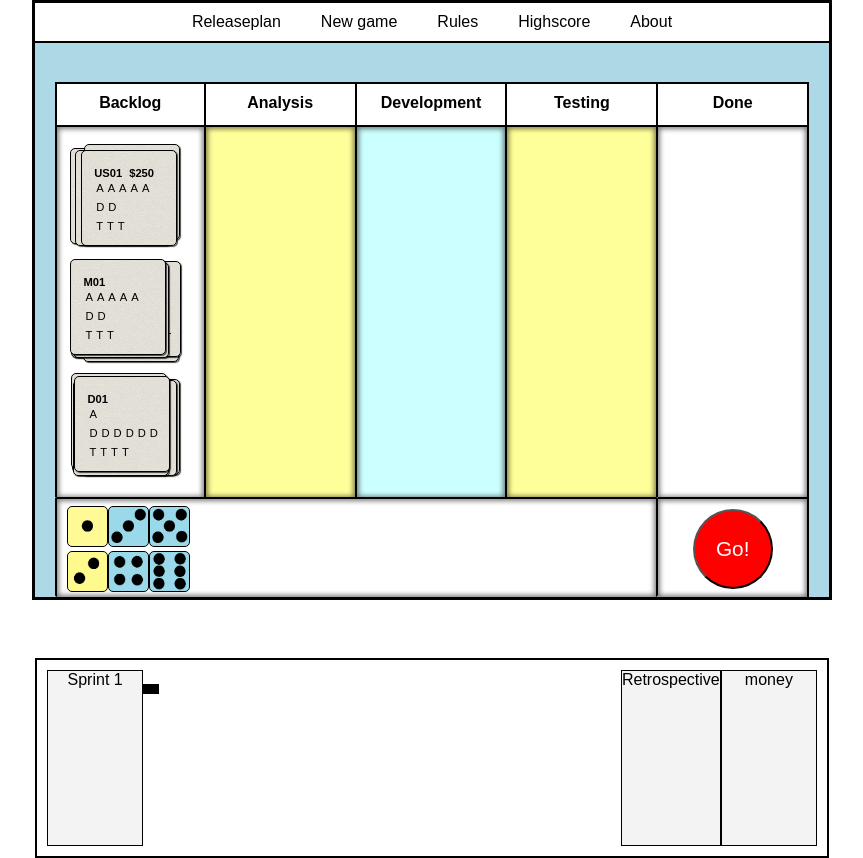
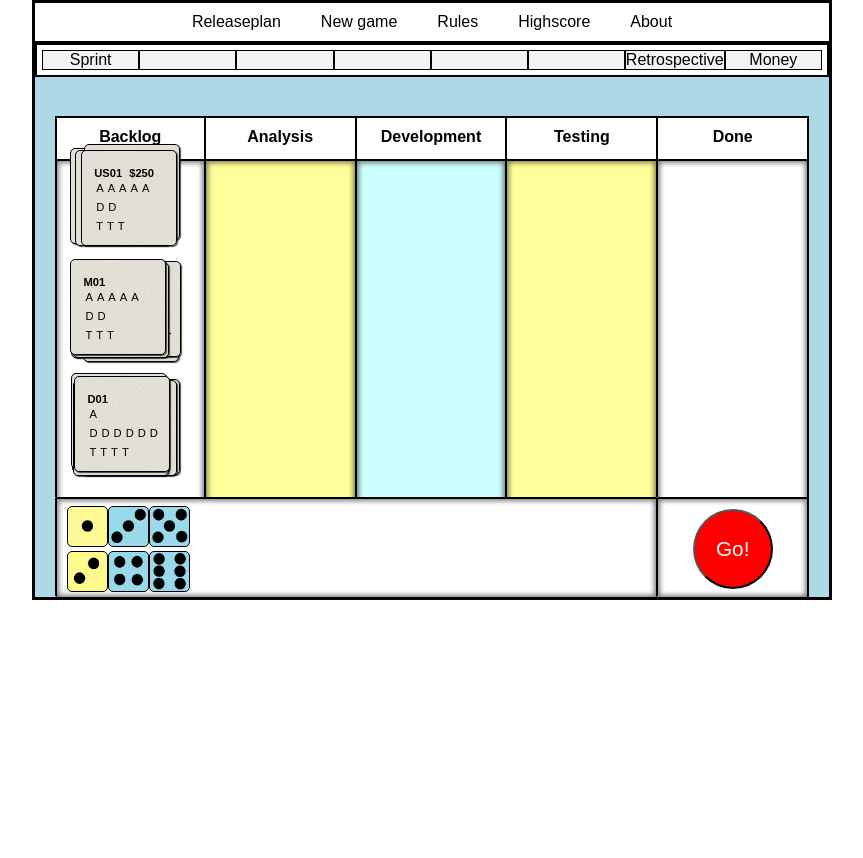
Before and after one commit to Henge9/g2p2, a React (Create React App) app: page / in a window 1280 px wide. Shown: the whole page, without its empty margins (208-1071 px from the left). After the commit the page ends 800 px from the top, so only its background shows below. Built offline with nearby package versions, Linux system fonts and the light colour scheme.

Commit message:
releaseplan moved

```diff
--- a/src/components/Columns/ColumnBottom/ColumnBottom.js
+++ b/src/components/Columns/ColumnBottom/ColumnBottom.js
@@ -4,10 +4,6 @@ import DiceArea from './DiceArea/DiceArea.js';
 import ColumnButtons from './ColumnButtons/ColumnButtons.js';
 
 export default class ColumnBottom extends React.Component {
-
-	createX(event){
-		this.props.addX(event);
-	}
 
 	render() {
 		return (
--- a/src/components/Columns/ColumnBottom/ColumnButtons/ColumnButtons.js
+++ b/src/components/Columns/ColumnBottom/ColumnButtons/ColumnButtons.js
@@ -32,9 +32,7 @@ export default class ColumnButtons extends React.Component {
 	render() {
 		return (
 			<div className='column-buttons'>
-
 				<button onClick={this.RollDice} onClick={(e) => this.createX(e)}>Go!</button>
-
 			</div>
 		);
 	}
--- a/src/components/ReleasePlan/ReleasePlan.css
+++ b/src/components/ReleasePlan/ReleasePlan.css
@@ -1,35 +1,28 @@
 @import '../../variables.css';
 
-.ReleasePlan {
+.release-plan {
   position: relative;
-  top: 100px;
   display:table;
   width: 100%;
-  height: 200px;
+  height: 20px;
   border: 2px solid black;
   box-sizing: border-box;
   float: right;
   background-color: white;
-  padding: 10px;
+  padding: 5px;
 }
 
-.ReleasePlan > h2 {
+.release-plan > h2 {
   font-size: 2vw;
 }
 
-.ReleasePlanRow {
+.release-plan-row {
    display:table-row;
 }
 
-.ReleasePlanRowTop {
+.release-plan-cell {
+  display:table-cell;
+  width: 12.5%;
+  background-color: #f3f3f3;
+  border: 1px solid black;
 }
-
-.releasePlanRowHeadings {
-}
-
-.ReleasePlanCell {
-  background-color: #f3f3f3;
-   display:table-cell;
-   border: 1px solid black;
-   width: 12.5%;
-}
--- a/src/components/ReleasePlan/ReleasePlan.js
+++ b/src/components/ReleasePlan/ReleasePlan.js
@@ -1,6 +1,7 @@
 import './ReleasePlan.css';
 import React from 'react';
 import ReleasePlanCell from './ReleasePlanCell/ReleasePlanCell.js';
+import ReleasePlanCellSprint from './ReleasePlanCell/ReleasePlanCellSprint.js';
 import ReleasePlanCellRetrospective from './ReleasePlanCell/ReleasePlanCellRetrospective.js';
 import ReleasePlanCellMoney from './ReleasePlanCell/ReleasePlanCellMoney.js';
 
@@ -8,9 +9,9 @@ export default class ReleasePlan extends React.Component {
 
     render(){
 	return (
-	  	<div className='ReleasePlan'>
-	  		<div className="ReleasePlanRow">
-	  			<div className="ReleasePlanCell">Sprint 1</div>
+	  	<div className='release-plan'>
+	  		<div className="release-plan-row">
+	  			<ReleasePlanCellSprint />
 	  			<ReleasePlanCell addX={this.props.addX} releaseplan={this.props.releaseplan}/>
 	  			<ReleasePlanCell addX={this.props.addX} releaseplan={this.props.releaseplan} />
 	  			<ReleasePlanCell addX={this.props.addX} releaseplan={this.props.releaseplan} />
--- a/src/components/ReleasePlan/ReleasePlanCell/ReleasePlanCell.js
+++ b/src/components/ReleasePlan/ReleasePlanCell/ReleasePlanCell.js
@@ -11,9 +11,7 @@ export default class ReleasePlanCell extends React.Component {
 		}
 
 		return(
-			<div>
-				<p className="ReleasePlanCell">{checked}</p>
-			</div>
+			<div className="release-plan-cell">{checked}</div>
 		);
 	}
 }
--- a/src/components/ReleasePlan/ReleasePlanCell/ReleasePlanCellMoney.js
+++ b/src/components/ReleasePlan/ReleasePlanCell/ReleasePlanCellMoney.js
@@ -3,7 +3,7 @@ import React from 'react';
 export default class ReleasePlanCellMoney extends React.Component {
 	render(){
 		return(
-			<p className="ReleasePlanCell">money</p>
-		)
+			<div className="release-plan-cell">Money</div>
+		);
 	}
 }
--- a/src/components/ReleasePlan/ReleasePlanCell/ReleasePlanCellRetrospective.js
+++ b/src/components/ReleasePlan/ReleasePlanCell/ReleasePlanCellRetrospective.js
@@ -3,7 +3,7 @@ import React from 'react';
 export default class ReleasePlanCellRetrospective extends React.Component {
 	render(){
 		return(
-			<p className="ReleasePlanCell">Retrospective</p>
-		)
+			<div className="release-plan-cell">Retrospective</div>
+		);
 	}
 }
--- /dev/null
+++ b/src/components/ReleasePlan/ReleasePlanCell/ReleasePlanCellSprint.js
@@ -0,0 +1,10 @@
+import React from 'react';
+
+export default class ReleasePlanCellSprint extends React.Component {
+
+	render(){
+		return(
+			<div className="release-plan-cell">Sprint</div>
+		);
+	}
+}
--- a/src/components/Scrumboard.js
+++ b/src/components/Scrumboard.js
@@ -15,7 +15,6 @@ export default class ScrumBoard extends React.Component {
 
 	constructor(){
 		super();
-
 		this.addX = this.addX.bind(this); //ReleasePlanCell.js - ColumnButton.js
 
 		//getInitialState
@@ -26,6 +25,7 @@ export default class ScrumBoard extends React.Component {
 
 	//ReleasePlanCell.js - ColumnButton.js
 	addX(dayX){
+		alert('hejhej');
 		const releaseplan = {...this.state.releaseplan};
 		releaseplan[``] = true;
 		this.setState({releaseplan});
@@ -35,11 +35,11 @@ export default class ScrumBoard extends React.Component {
 		return (
 			<div className="scrumboard">
 				<NavBar />
+				<ReleasePlan addX={this.addX} releaseplan={this.state.releaseplan}/>
 				<Columns addX={this.addX} />
 				<Hold />
 				<HoldMaint />
 				<HoldDefects />
-				<ReleasePlan addX={this.addX} releaseplan={this.state.releaseplan}/>
 			</div>
 		);
 	}
```
